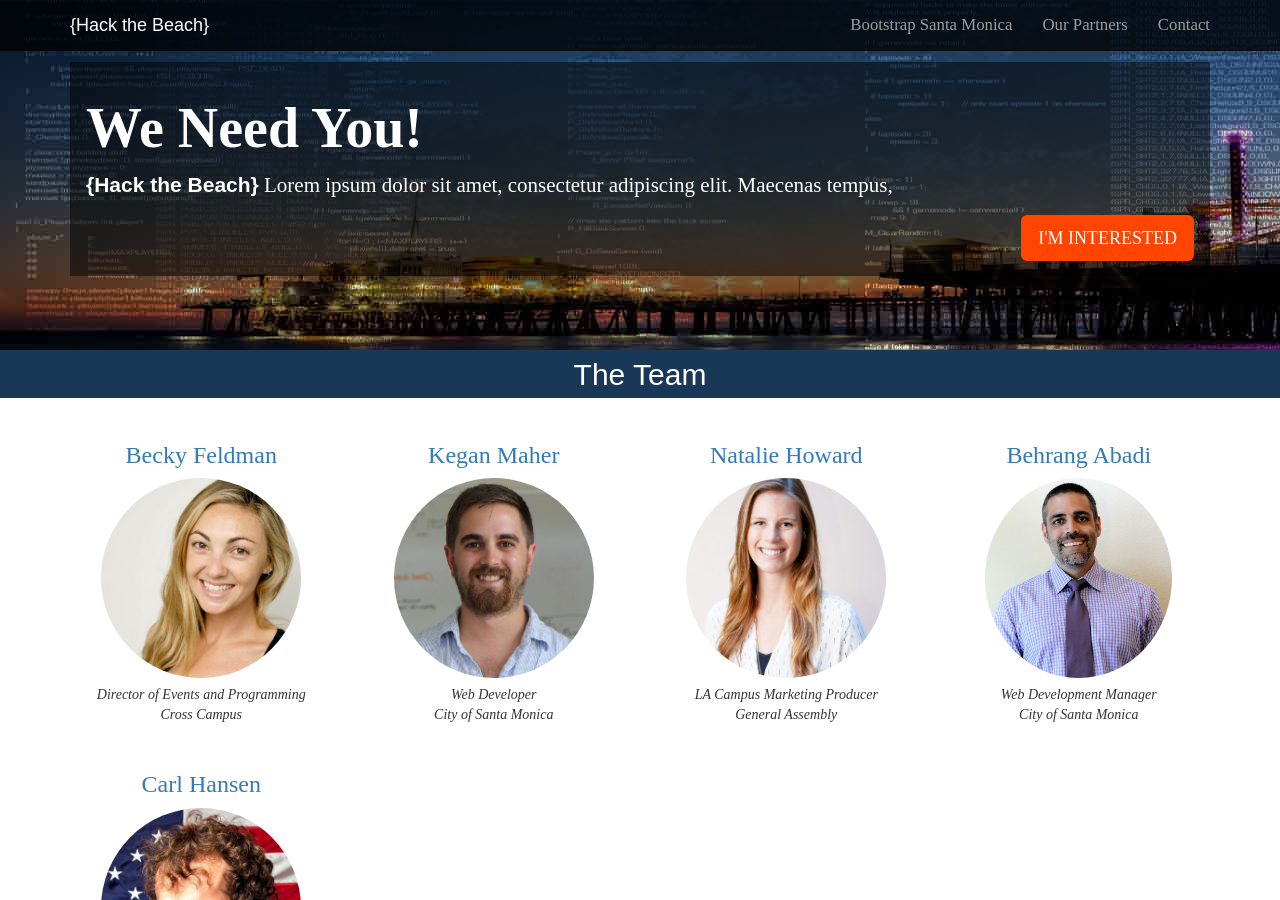
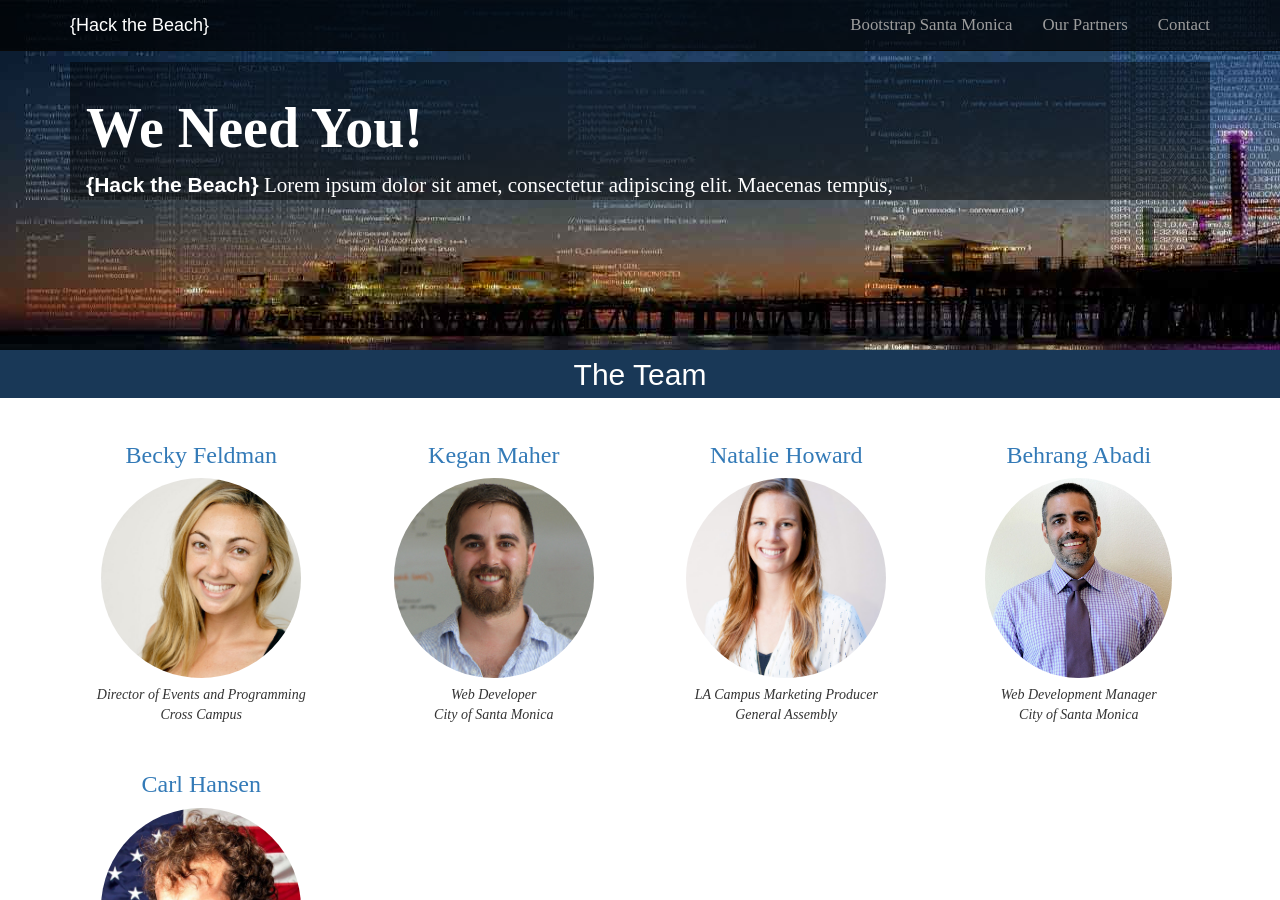
Before and after one commit to CityofSantaMonica/hackthebeach, a Jekyll site: the page built from partners/index.html, in a window 1280 px wide and 900 px high. Built offline with Jekyll 4.4.1, drawn with Linux system fonts in a browser that asks for light colours; nearby versions of some CDN libraries; comment, search, counter and statistics services are not loaded.

Commit message:
don't need button on partners page

```diff
--- a/_includes/partners/jumbotron.html
+++ b/_includes/partners/jumbotron.html
@@ -1,9 +1,3 @@
 <h1>We Need You!</h1>
 
 <p class="lead"><strong>{% include htb.html %}</strong> Lorem ipsum dolor sit amet, consectetur adipiscing elit. Maecenas tempus,</p>
-
-<div class="clearfix">
-  <p class="pull-right">
-    {% include templates/button.html text="I'M INTERESTED" href="#" icon="circle-arrow-right" %}
-  </p>
-</div>
```
